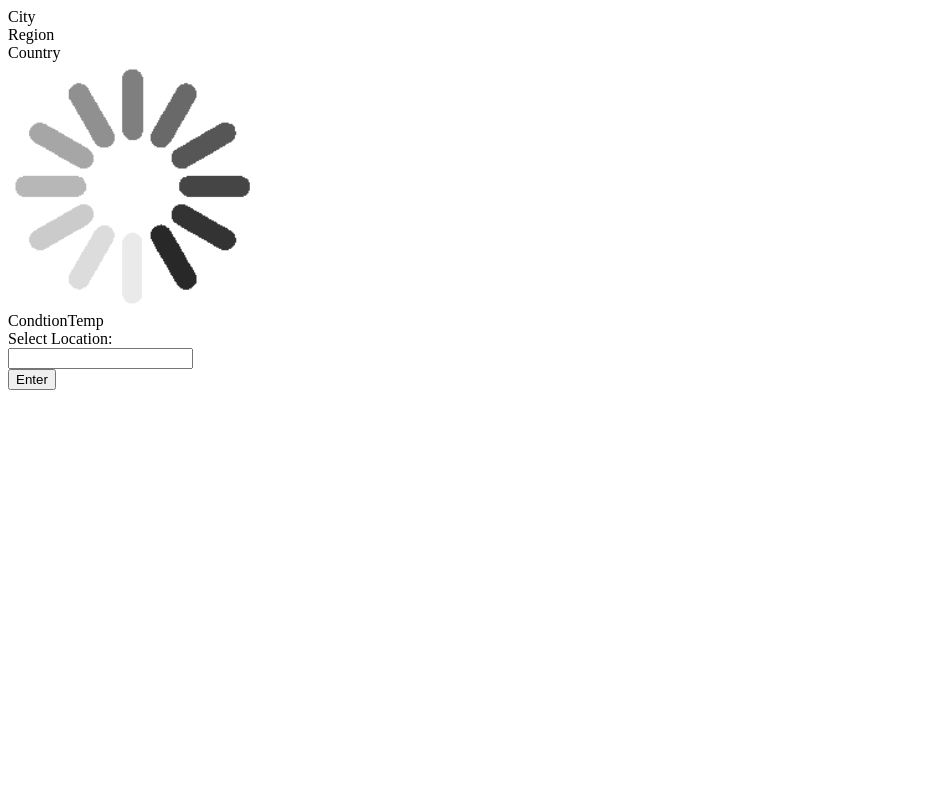
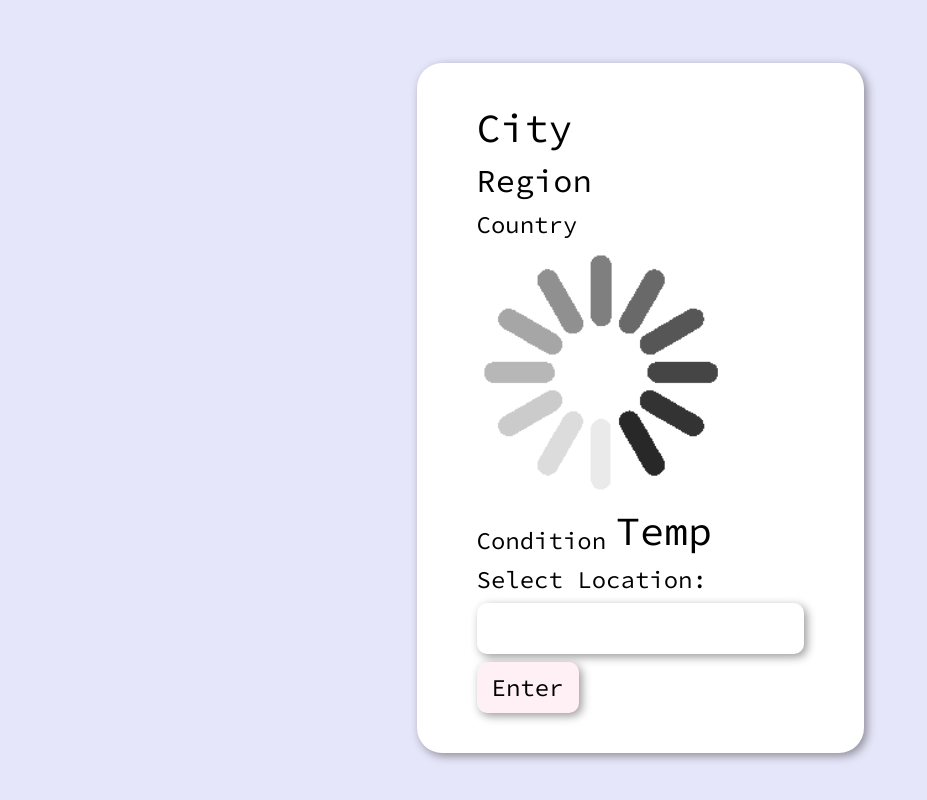
Before and after one commit to SeanRMcC/odin-weather, a plain HTML site: page index.html in a window 1280 px wide. Shown: the whole page, without its empty margins (0-927 px from the left). Drawn offline with Linux system fonts and the light colour scheme.

Commit message:
Style page

```diff
--- a/index.html
+++ b/index.html
@@ -14,11 +14,9 @@
         <div class="region">Region</div>
         <div class="country">Country</div>
         <img src="./assets/loading.gif" alt="condition" class="condition-gif">
-        <div><span class="condition"></span>Condtion<span class="temp">Temp</span></div>
+        <div class="condition-wrapper"><span class="condition">Condition</span><span class="temp">Temp</span></div>
         <label for="location">Select Location:</label>
-        <br>
         <input type="text" id="location" name="location">
-        <br>
         <button class="fetch">Enter</button>
         <div class="error">Invalid location</div>
     </div>
--- a/styles.css
+++ b/styles.css
@@ -1,7 +1,28 @@
+@font-face {
+    font-family: SourceCodePro;
+    src: url("./assets/SourceCodePro.ttf");
+}
+
+*{
+    font-family: SourceCodePro;
+}
+
+body,
+html{
+    height: 100%;
+}
+
+body{
+    display: grid;
+    place-items: center;
+    background-color: lavender;
+}
+
+
 .condition-gif{
-    display: block;
     height: 250px;
     width: auto;
+    border-radius: 15px;
 }
 
 .error{
@@ -11,3 +32,66 @@
 .error-revealed{
     display: block;
 }
+
+.city,
+.temp{
+    font-size: 2.5rem;
+}
+
+.region{
+    font-size: 2rem;
+}
+
+.country,
+.condition,
+label,
+button,
+input{
+    font-size: 1.5rem;
+}
+
+/*.city,
+.region,
+.country,
+.condition,
+.temp,
+label{
+    color: white;
+}*/
+
+.condition{
+    margin-right: 10px;
+}
+
+.condition-wrapper{
+    display: flex;
+    justify-content: space-between;
+    align-items: flex-end;
+}
+
+input,
+button{
+    border-radius: 10px;
+    padding: 10px 15px;
+}
+
+button{
+    background-color: lavenderblush;
+}
+
+input,
+button,
+.app{
+    border: 0;
+    box-shadow: 3px 3px 10px rgba(0, 0, 0, 0.4);
+}
+
+.app{
+    display: flex;
+    flex-direction: column;
+    gap: 8px;
+    align-items: flex-start;
+    padding: 40px 60px;
+    border-radius: 25px;
+    background-color: white;
+}
```
Also changed, not shown: assets/SourceCodePro.ttf (added).
